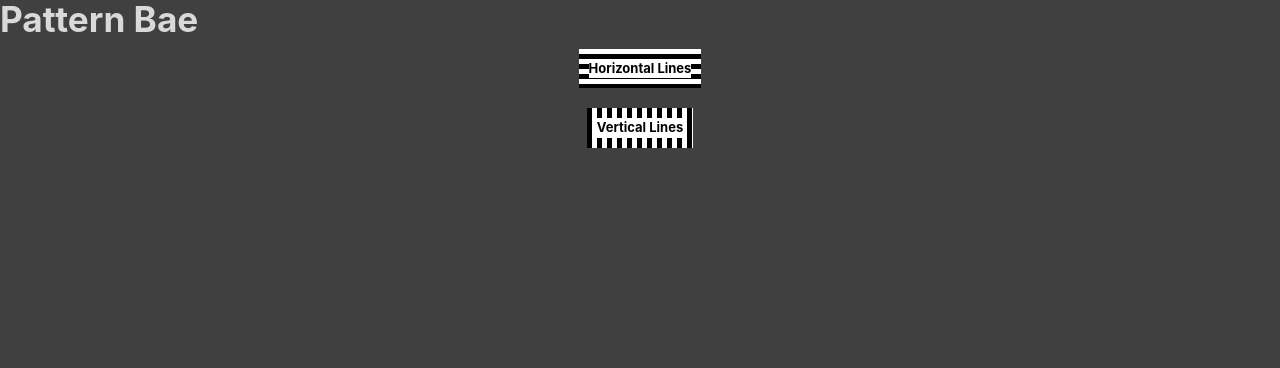
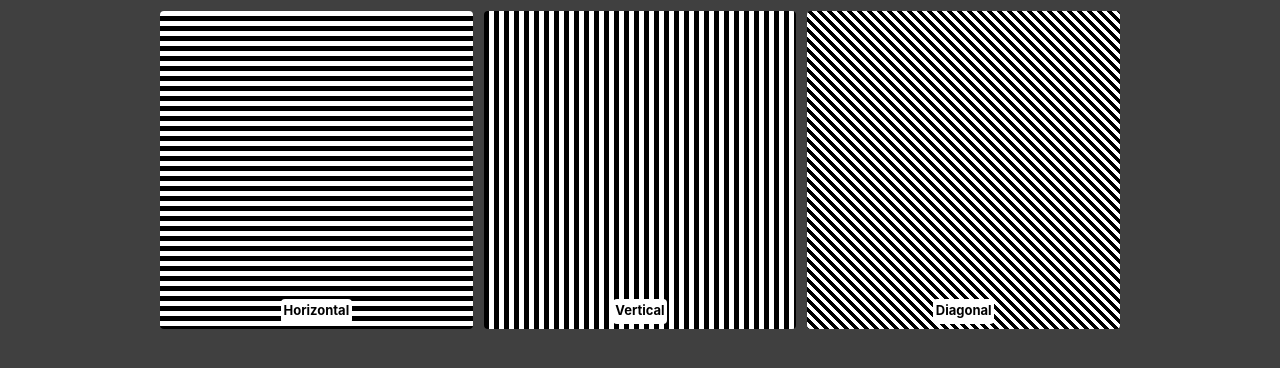
Before and after one commit to Web-Bae/pattern-bae-initial, a Svelte app: page / in a window 1280 px wide. Shown: the top 368 px of the page. Built offline with nearby package versions, Linux system fonts and the light colour scheme.

Commit message:
first checkpooint updated

```diff
--- a/package.json
+++ b/package.json
@@ -4,7 +4,8 @@
   "version": "0.0.0",
   "type": "module",
   "scripts": {
-    "dev": "vite dev --config vite-dev.config.js",
+    "dev:hmr": "vite dev --config vite-dev.config.js",
+    "dev": "concurrently \"vite build --mode development --watch\" \"webflow extension serve\"",
     "build": "vite build",
     "preview": "vite preview",
     "check": "svelte-check --tsconfig ./tsconfig.json && tsc -p tsconfig.node.json"
@@ -13,7 +14,7 @@
     "@sveltejs/vite-plugin-svelte": "^3.1.1",
     "@tsconfig/svelte": "^5.0.4",
     "@webflow/designer-extension-typings": "^0.1.12",
-    "@xatom/wf-svelte-hot-reload": "^1.0.3",
+    "@xatom/wf-app-hot-reload": "^1.0.1",
     "concurrently": "^8.2.2",
     "svelte": "^4.2.18",
     "svelte-check": "^3.8.4",
--- a/src/App.svelte
+++ b/src/App.svelte
@@ -6,14 +6,19 @@
 
   const patterns: { [key: string]: Pattern } = {
     "pattern-1": {
-      name: "Horizontal Lines",
+      name: "Horizontal",
       backgroundImage:
         "linear-gradient(0deg, rgb(0, 0, 0) 50%, rgb(255, 255, 255) 50%)",
     },
     "pattern-2": {
-      name: "Vertical Lines",
+      name: "Vertical",
       backgroundImage:
         "linear-gradient(to right, rgb(0,0,0), rgb(0,0,0) 5px, rgb(255,255,255) 5px, rgb(255,255,255))",
+    },
+    "pattern-3": {
+      name: "Diagonal",
+      backgroundImage:
+        "linear-gradient(45deg, rgb(0, 0, 0) 25%, rgb(255, 255, 255) 25%, rgb(255, 255, 255) 50%, rgb(0, 0, 0) 50%, rgb(0, 0, 0) 75%, rgb(255, 255, 255) 75%, rgb(255, 255, 255))",
     },
   };
 
@@ -21,52 +26,46 @@
     event: Event,
     patternKey: keyof typeof patterns
   ) {
-    // set the app background to the same pattern
-    // as the button that was clicked
-    console.log(patternKey);
     const pattern = patterns[patternKey];
-    console.log(pattern);
 
-    // document.body.style.backgroundImage = pattern.backgroundImage;
-    const patternList = document.querySelector<HTMLDivElement>(".pattern-list");
-    if (!patternList) return;
-    patternList.style.backgroundImage = pattern.backgroundImage;
-    patternList.style.backgroundSize = "10px 10px";
+    const patternSection =
+      document.querySelector<HTMLDivElement>(".section-pattern");
+    if (!patternSection) return;
+    patternSection.style.backgroundImage = pattern.backgroundImage;
+    patternSection.style.backgroundSize = "10px 10px";
   }
 </script>
 
 <main>
-  <h1>Pattern Bae</h1>
+  <section class="section-pattern">
+    <div class="container">
       <div class="pattern-list">
         {#each Object.keys(patterns) as pattern}
           <button
             class="pattern-button"
             on:click={(event) => handlePatternButtonClick(event, pattern)}
           >
-        <div class="pattern-box">
             <div
-            class="pattern"
+              class="pattern-box"
               style="background-image: {patterns[pattern].backgroundImage}"
             >
               <h2 class="pattern-name">{patterns[pattern].name}</h2>
             </div>
-        </div>
           </button>
         {/each}
       </div>
+    </div>
+  </section>
 </main>
 
 <style>
-  .pattern-box {
-    display: flex;
-    flex-direction: column;
+  .container {
+    padding: 1rem;
   }
-  .pattern {
-    padding: 10px;
-    margin: 10px 0;
-    background-size: 10px 10px;
-    color: white;
-    text-align: center;
+  .pattern-list {
+    display: grid;
+    grid-template-columns: 1fr 1fr 1fr;
+    gap: 1rem;
   }
   .pattern-button {
     width: 100%;
@@ -76,11 +75,24 @@
     border: none;
     cursor: pointer;
     transition: transform 0.2s ease-in-out;
+    border-radius: 4px;
+    overflow: hidden;
+  }
+  .pattern-box {
+    width: 100%;
+    display: flex;
+    flex-direction: column;
+    justify-content: end;
+    align-items: center;
+    aspect-ratio: 1 / 1;
+    background-size: 10px 10px;
+    padding-bottom: 0.5rem;
   }
   .pattern-name {
-    margin: 0;
+    padding: 0.25rem;
     font-size: small;
     background-color: white;
     color: black;
+    border-radius: 4px;
   }
 </style>
--- a/types.d.ts
+++ b/types.d.ts
@@ -1 +1 @@
-declare module "@xatom/wf-svelte-hot-reload";
+declare module "@xatom/wf-app-hot-reload";
--- a/vite-dev.config.ts
+++ b/vite-dev.config.ts
@@ -1,6 +1,6 @@
 import { defineConfig } from "vite";
 import { svelte } from "@sveltejs/vite-plugin-svelte";
-import wfReload from "@xatom/wf-svelte-hot-reload";
+import wfReload from "@xatom/wf-app-hot-reload";
 
 // https://vitejs.dev/config/
 export default defineConfig({
--- a/webflow.json
+++ b/webflow.json
@@ -1,5 +1,5 @@
 {
   "name": "Pattern Bae",
-  "publicDir": "dist",
-  "size": "comfortable"
+  "size": "compact",
+  "publicDir": "dist"
 }
```
Also changed, not shown: 1 other file (tests, documents, lock files or other folders). Lines whose indentation alone changed are shown as unchanged.
